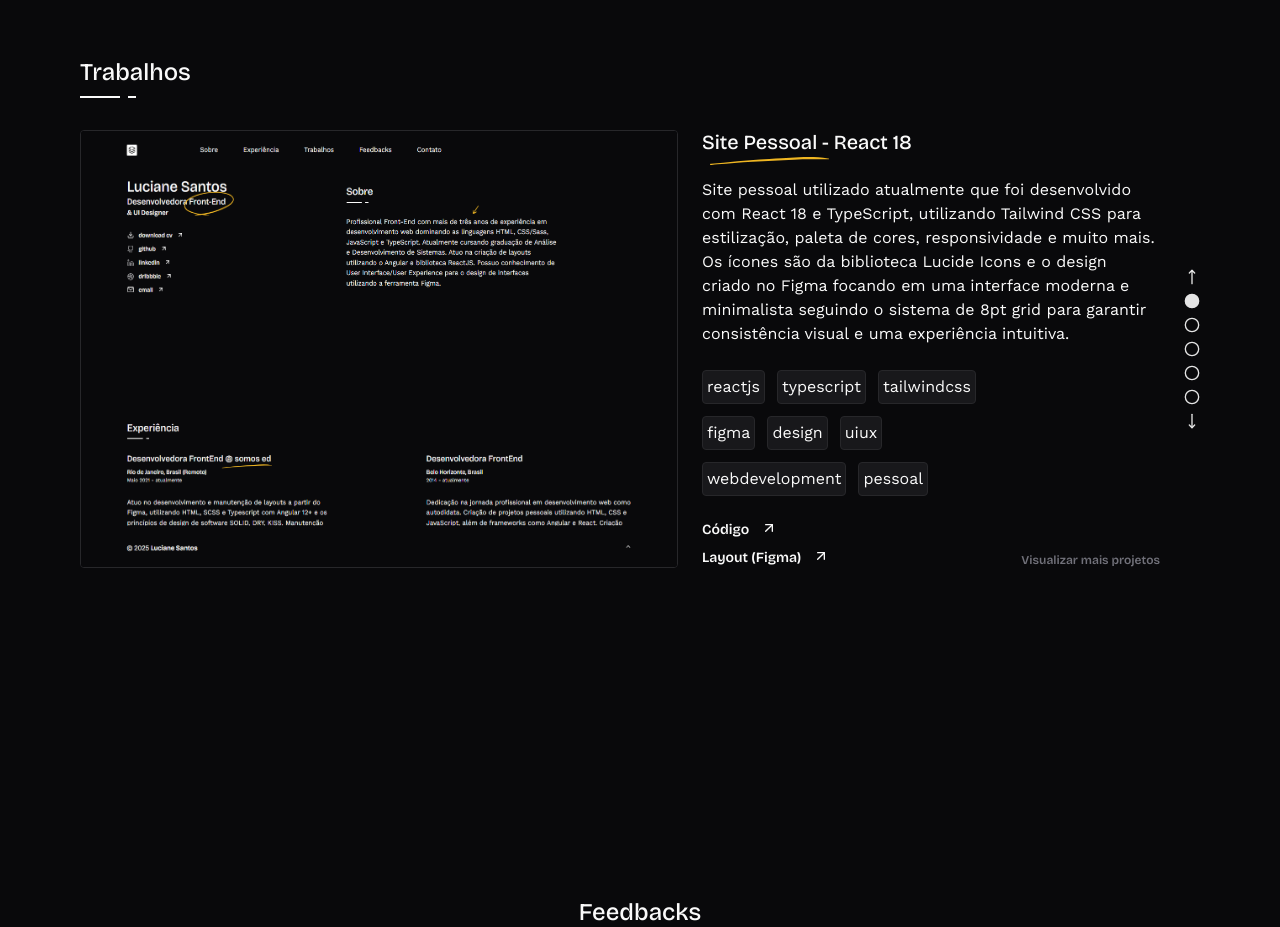
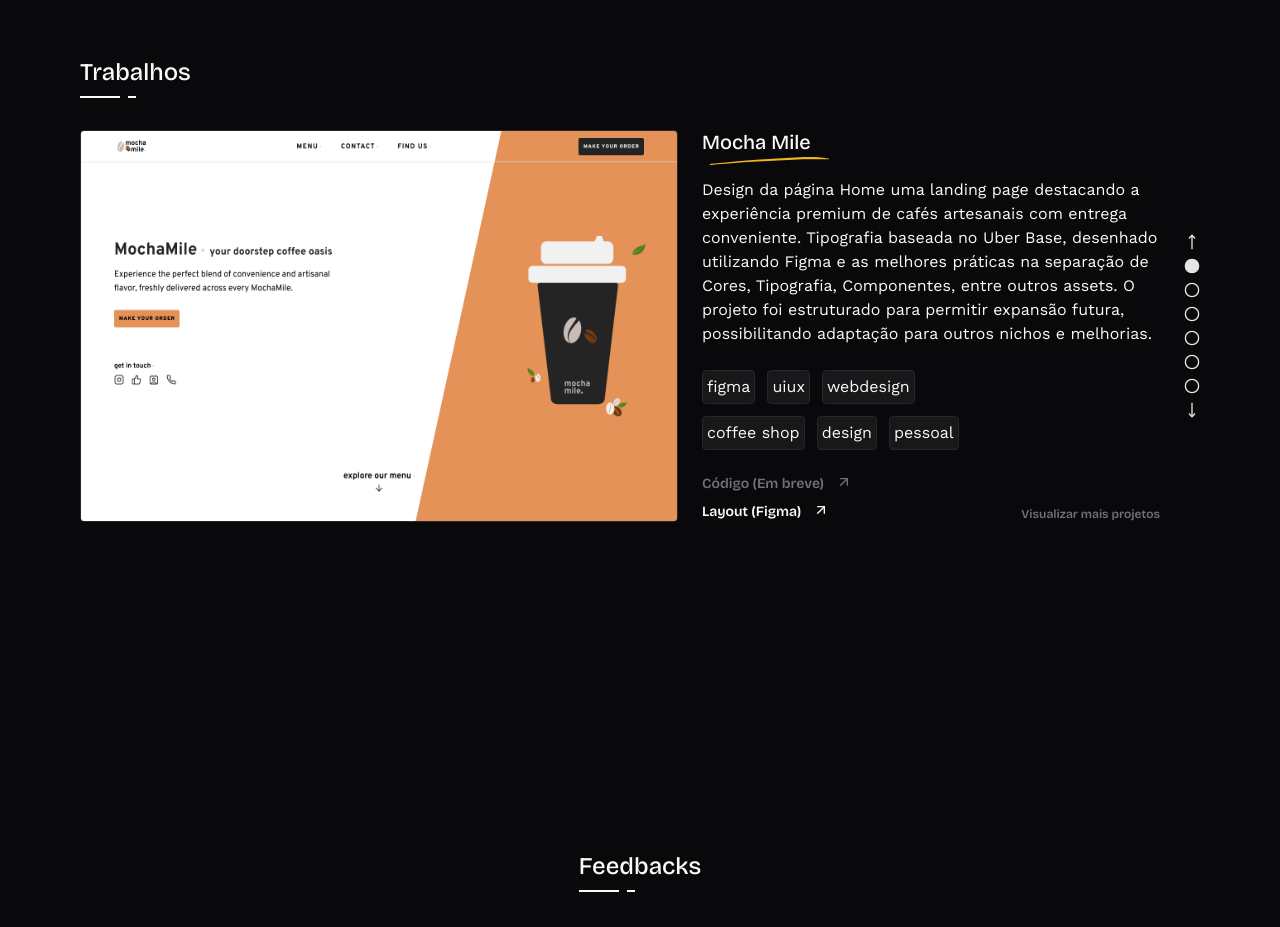
Before and after one commit to lucianesantcs/lucianesantcs.github.io, a React (Vite) app: page / in a window 1280 px wide. Shown: the part 1580-2507 px from the top of the page. Built offline with nearby package versions, Linux system fonts and the light colour scheme.

Commit message:
feat: adicionado novo projeto

```diff
--- a/src/components/layouts/Project/data.ts
+++ b/src/components/layouts/Project/data.ts
@@ -4,8 +4,26 @@ import siteAtualFull from "@/assets/images/projects/site-atual-full.png";
 import buyItFull from "@/assets/images/projects/buy-it-full.png";
 import blogCardsFull from "@/assets/images/projects/blog-cards-full.png";
 import dekan from "@/assets/images/projects/dekan-landing-page.png";
+import mochaMile from "@/assets/images/projects/mocha-mile-light.png";
 
 export const projects: Project[] = [
+  {
+    image: mochaMile,
+    title: "Mocha Mile",
+    description: `Design da página Home uma landing page destacando a experiência premium de cafés artesanais com entrega conveniente.
+       Tipografia baseada no Uber Base, desenhado utilizando Figma e as melhores práticas na separação de Cores, Tipografia, Componentes,
+       entre outros assets. O projeto foi estruturado para permitir expansão futura, possibilitando adaptação para outros nichos e melhorias.`,
+    tags: ["figma", "uiux", "webdesign", "coffee shop", "design", "pessoal"],
+    primaryButton: {
+      url: "#trabalhos",
+      label: "Código (Em breve)",
+      disabled: true,
+    },
+    secondaryButton: {
+      url: "https://www.figma.com/design/AfUQbKpjFLUqoadJxxUU2y/projetos-%2F-designs?node-id=46-1013&t=NrvUqhrwZ8zydspW-1",
+      label: "Layout (Figma)",
+    },
+  },
   {
     image: siteAtualFull,
     title: "Site Pessoal - React 18",
```
Also changed, not shown: src/assets/images/projects/mocha-mile-light.png (added).
